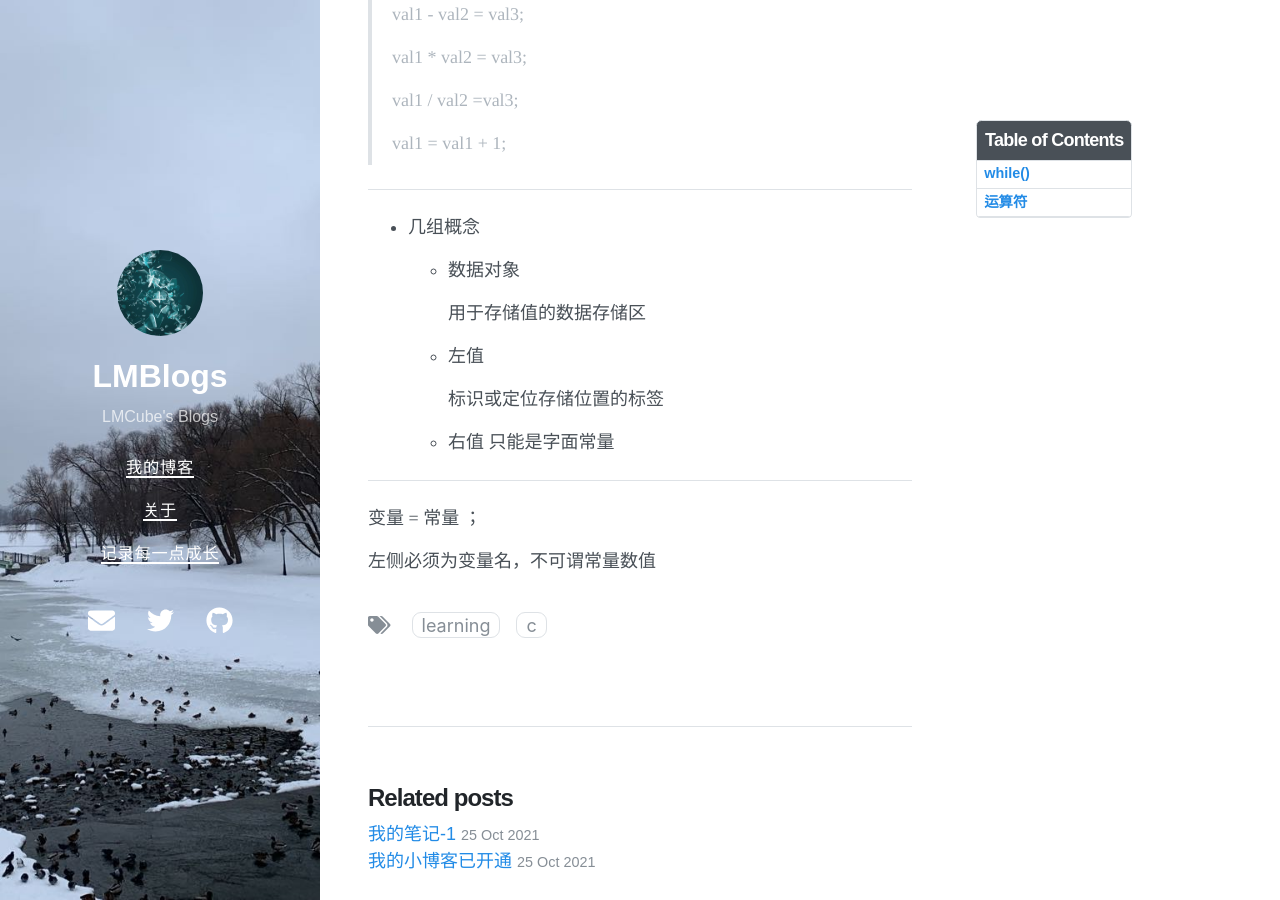
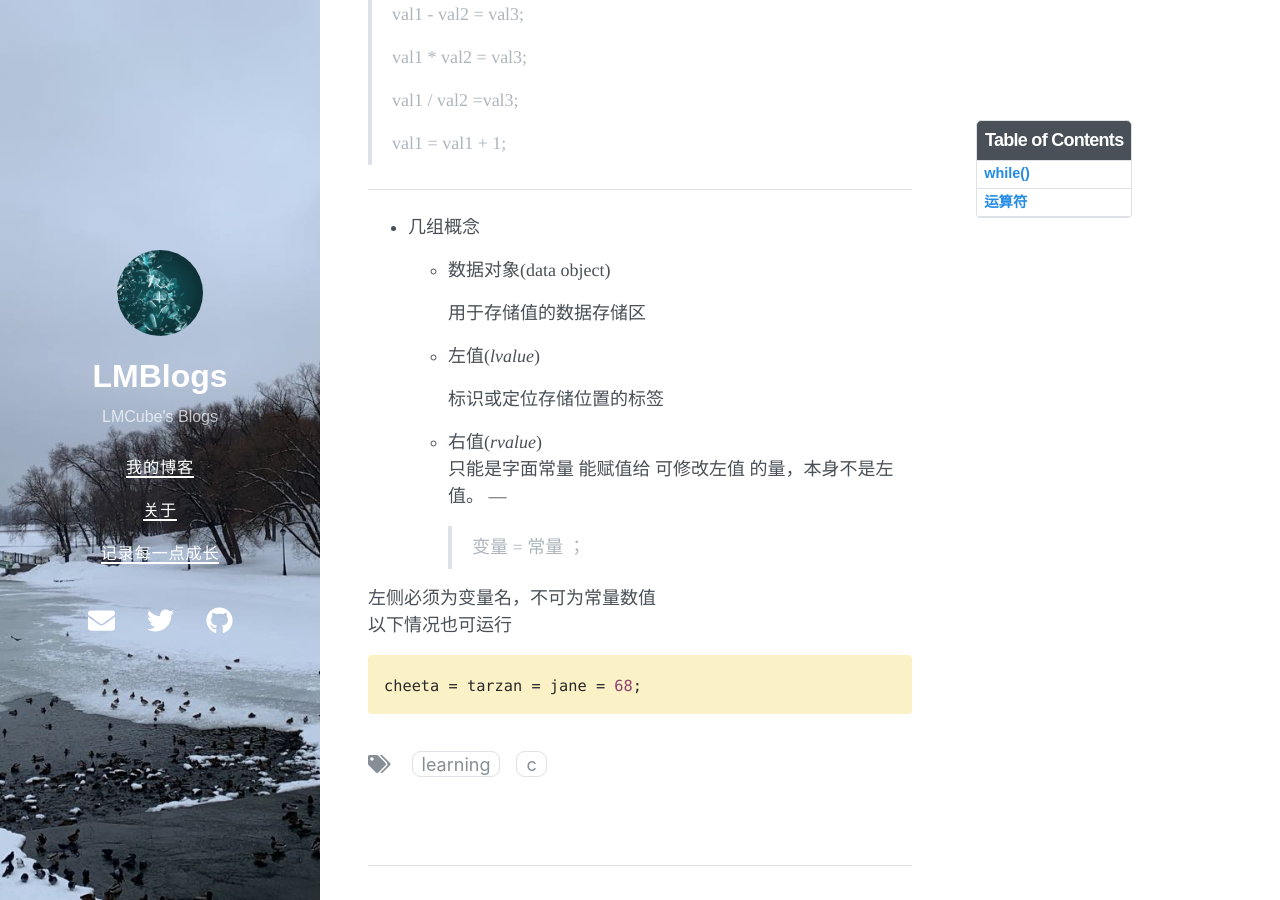
Before and after one commit to LandMineCube/LandMineCube.github.io, a Jekyll site: the page built from _posts/2021-10-26-运算符.md, in a window 1280 px wide and 900 px high, scrolled down 596 px. Built offline with Jekyll 4.4.1, drawn with Linux system fonts in a browser that asks for light colours; nearby versions of some CDN libraries.

Commit message:
some md files change

````diff
--- a/_posts/2021-10-26-运算符.md
+++ b/_posts/2021-10-26-运算符.md
@@ -40,25 +40,22 @@ while(条件)
 
 * 几组概念
 
-  * 数据对象
+  * 数据对象(data object)
 
     用于存储值的数据存储区
 
-  * 左值
+  * 左值(*lvalue*)
 
     标识或定位存储位置的标签
 
-  * 右值
+  * 右值(*rvalue*)
     只能是字面常量
+    能赋值给 可修改左值 的量，本身不是左值。
+---
+> 变量 = 常量 ；
 
-
-
----
-
-
-
-
-
-变量 = 常量 ；
-
-左侧必须为变量名，不可谓常量数值
+左侧必须为变量名，不可为常量数值
+以下情况也可运行
+```c
+cheeta = tarzan = jane = 68;
+```
````
Also changed, not shown: README-NOPUREPOOLE.md (added), README.md.
